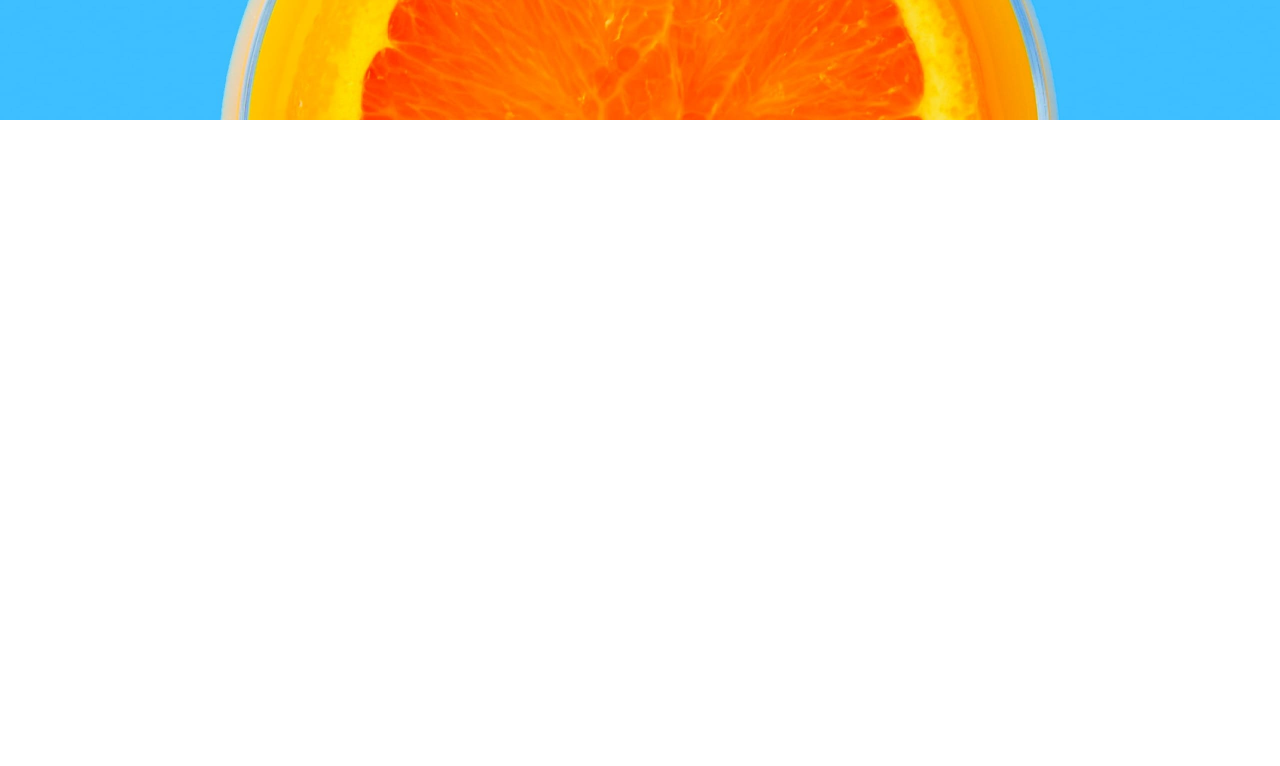
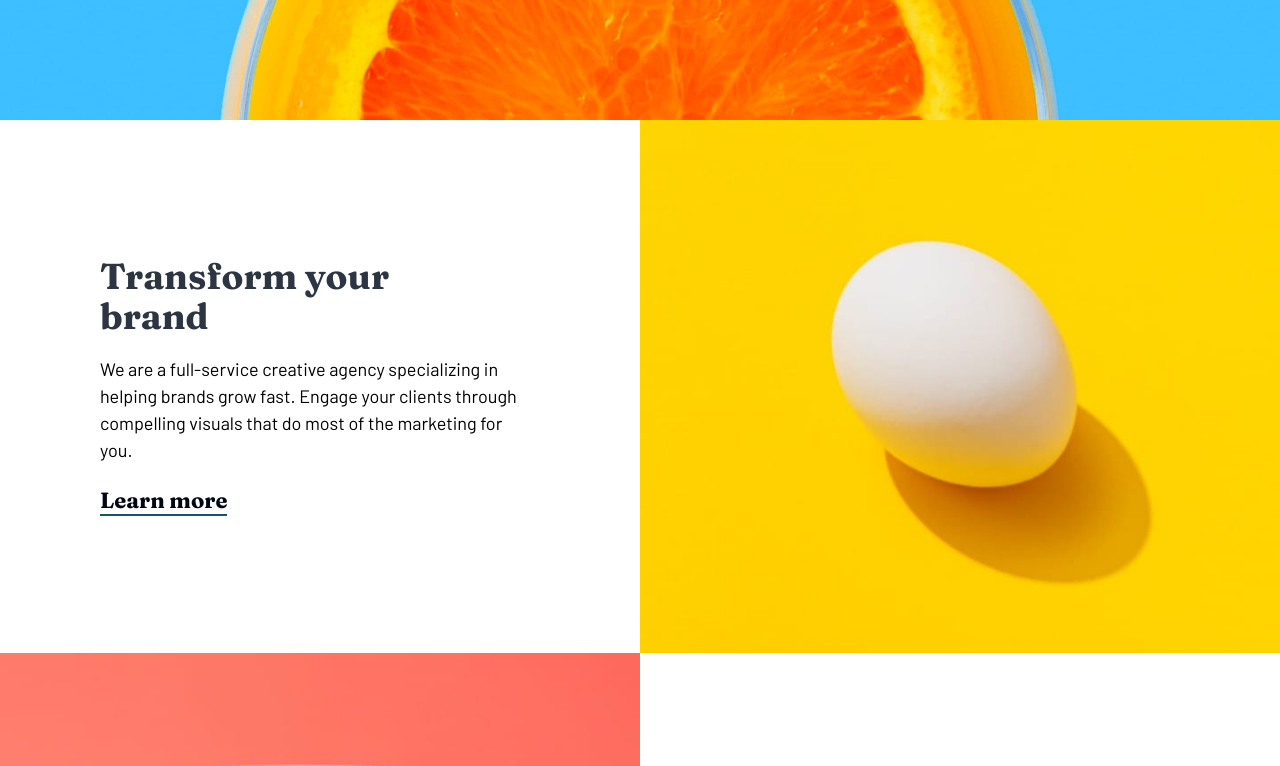
Before and after one commit to ItaloDev-Marcelo/sunnyside-agency-landing-page, a Next.js app: page / in a window 1280 px wide. Shown: the part 680-1446 px from the top of the page. Before the commit the page ends 800 px from the top, so only its background shows below. Built offline with nearby package versions, Linux system fonts and the light colour scheme.

Commit message:
feat: criando Main e estilizando

```diff
--- a/app/page.tsx
+++ b/app/page.tsx
@@ -1,9 +1,11 @@
 import { Hero } from "@/components/layout/Hero";
+import { Main } from "@/components/layout/Main";
 
 export default function Home() {
   return (
     <>
       <Hero />
+      <Main />
     </>
   );
 }
```
